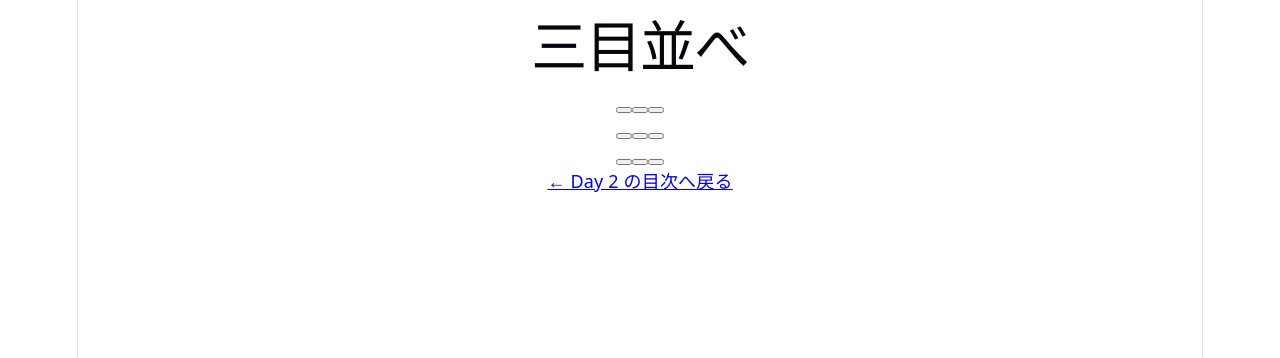
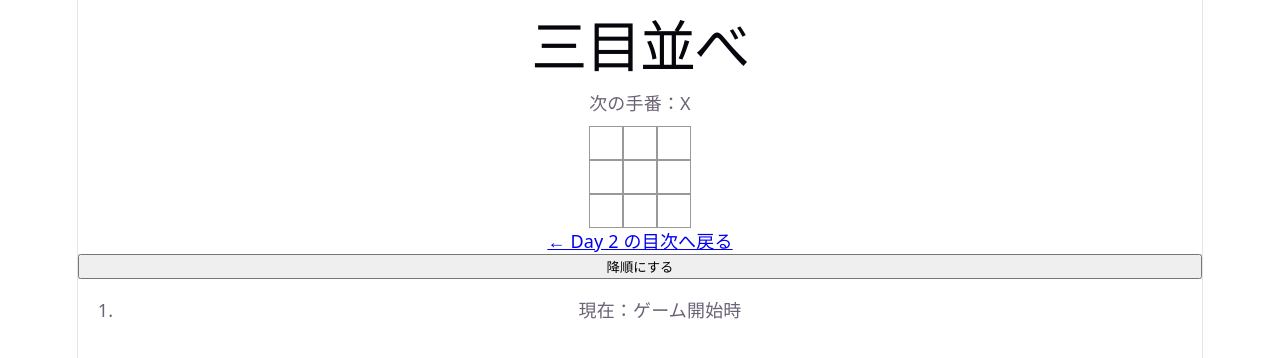
Before and after one commit to oota-sea/my-react-app, a React (Vite) app: page /day2/tic-tac-toe in a window 1280 px wide. Shown: the top 358 px of the page. Built offline with nearby package versions, Linux system fonts and the light colour scheme.

Commit message:
三目並べ完了

```diff
--- a/src/pages/day2/TicTacToe.css
+++ b/src/pages/day2/TicTacToe.css
@@ -0,0 +1,28 @@
+.square {
+  background: #fff;
+  border: 1px solid #999;
+  font-size: 24px;
+  font-weight: bold;
+  height: 34px;
+  padding: 0;
+  text-align: center;
+  width: 34px;
+}
+
+.board-row {
+  display: flex;
+}
+
+.status {
+  margin-bottom: 10px;
+}
+
+.board {
+  display: flex;
+  flex-direction: column;
+  align-items: center;
+}
+
+.winning {
+  background: yellow;
+}
--- a/src/pages/day2/TicTacToe.jsx
+++ b/src/pages/day2/TicTacToe.jsx
@@ -1,61 +1,152 @@
-import { Link } from 'react-router-dom'
-import './TicTacToe.css'
-import {useState} from 'react'
+import { Link } from "react-router-dom";
+import "./TicTacToe.css";
+import { useState } from "react";
 
-function Square({value}) {
-  function handleClick(i){
-    if (value){
+function Square({ value, onSquareClick, isWinning }) {
+  return (
+    <button className={isWinning ? 'square winning' : 'square'} onClick={onSquareClick}>
+      {value}
+    </button>
+  );
+}
+function calculateWinner(squares) {
+  const lines = [
+    [0, 1, 2],
+    [3, 4, 5],
+    [6, 7, 8],
+    [0, 3, 6],
+    [1, 4, 7],
+    [2, 5, 8],
+    [0, 4, 8],
+    [2, 4, 6],
+  ];
+
+  for (let i = 0; i < lines.length; i++) {
+    const [a, b, c] = lines[i];
+
+    if (squares[a] && squares[a] === squares[b] && squares[a] === squares[c]) {
+      return {
+        winner: squares[a],
+        line: [a,b,c]
+      }
+    }
+  }
+  return null;
+}
+function Board({ xIsNext, squares, onPlay }) {
+  const rows = [
+    [0, 1, 2],
+    [3, 4, 5],
+    [6, 7, 8],
+  ];
+  function handleClick(i) {
+    if (winner || !squares.includes(null)) {
       return;
     }
-    setValue(xIsNext ? 'X' : 'O');
-    setXIsNext(!xIsNext);
+    if (squares[i]) {
+      return;
+    }
+    const nextSquares = [...squares];
+    nextSquares[i] = xIsNext ? "X" : "O";
+    onPlay(nextSquares);
   }
-  return <button onClick={handleClick}>{value}</button>
-}
-export default function TicTacToe() {
-  const [xIsNext, setXIsNext] = useState(true)
-  const [squares, setSquares] = useState([null,null,null,null,null,null,null,null,null])
+  const result = calculateWinner(squares);
+  const winner = result?.winner;
+  const winningLine = result?.line;
+  let status;
+  if (winner) {
+    status = "勝者：" + winner;
+  } else if (!squares.includes(null)) {
+    status = "引き分け";
+  } else {
+    status = "次の手番：" + (xIsNext ? "X" : "O");
+  }
+
   return (
     <>
       <h1>三目並べ</h1>
-      {
-       <div>
-       <div>
-         <Square
-         value={squares[0]}
-         />
-         <Square
-         value={squares[1]}
-         />
-         <Square
-         value={squares[2]}
-         />
-       </div>
-       <div>
-         <Square
-         value={squares[3]}
-         />
-         <Square
-         value={squares[4]}
-         />
-         <Square
-         value={squares[5]}
-         />
-       </div>
-       <div>
-         <Square
-         value={squares[6]}
-         />
-         <Square
-         value={squares[7]}
-         />
-         <Square
-         value={squares[8]}
-         />
-       </div>
-       </div>
+      <div className="board">
+        <div className="status">{status}</div>
+        {rows.map((row, rowIndex) => (
+          <div className="board-row" key={rowIndex}>
+            {row.map((i) => (
+              <Square
+                key={i}
+                value={squares[i]}
+                onSquareClick={() => handleClick(i)}
+                isWinning={winningLine?.includes(i)}
+              />
+            ))}
+          </div>
+        ))}
+      </div>
+      <p>
+        <Link to="/day2">← Day 2 の目次へ戻る</Link>
+      </p>
+    </>
+  );
+}
+
+export default function TicTacToe() {
+  const [history, setHistory] = useState([Array(9).fill(null)]);
+  const [currentMove, setCurrentMove] = useState(0);
+  const [isAscending, setIsAscending] = useState(true);
+  const xIsNext = currentMove % 2 === 0;
+  const currentSquares = history[currentMove];
+
+  function handlePlay(nextSquares) {
+    const nextHistory = history.slice(0, currentMove + 1);
+    setHistory([...nextHistory, nextSquares]);
+    setCurrentMove(nextHistory.length);
+  }
+  function jumpTo(nextMove) {
+    setCurrentMove(nextMove);
+  }
+  const moves = history.map((squares, move) => {
+    let description;
+    let position;
+    if (move > 0) {
+      const previousSquares = history[move - 1];
+      const currentSquares = history[move];
+      let squareIndex;
+      for (let i = 0; i < 9; i++) {
+        if (previousSquares[i] !== currentSquares[i]) {
+          squareIndex = i;
+          break;
+        }
       }
-      <p><Link to="/day2">← Day 2 の目次へ戻る</Link></p>
+      const row = Math.floor(squareIndex / 3) + 1;
+      const col = (squareIndex % 3) + 1;
+      const player = move % 2 === 1 ? 'X' : 'O'
+
+      position = `${row}行${col}列`;
+      description = `${move}手目へ戻る（${player} : ${position}）`;
+    } else {
+      description = `ゲーム開始時へ戻る`;
+    }
+    return (
+      <li key={move}>
+        {move === currentMove ? (
+          <span>
+            {move === 0
+              ? `現在：ゲーム開始時`
+              : `現在：${move}手目(${position})`}
+          </span>
+        ) : (
+          <button onClick={() => jumpTo(move)}>{description}</button>
+        )}
+      </li>
+    );
+  });
+  const sortedMoves = isAscending ? moves : [...moves].reverse();
+  return (
+    <>
+      <Board xIsNext={xIsNext} squares={currentSquares} onPlay={handlePlay} />
+
+      <button onClick={() => setIsAscending(!isAscending)}>
+        {isAscending ? "降順にする" : "昇順にする"}
+      </button>
+      <ol>{sortedMoves}</ol>
     </>
-  )
+  );
 }
```
